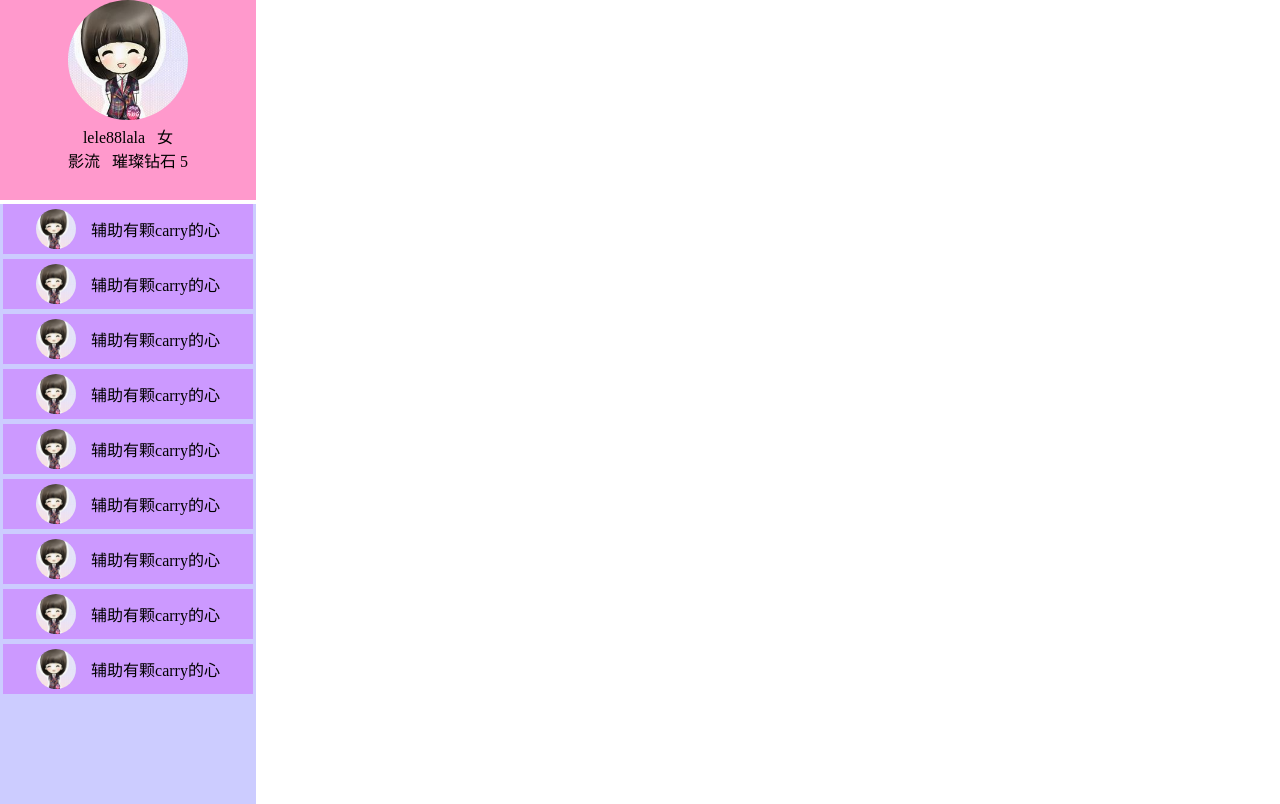
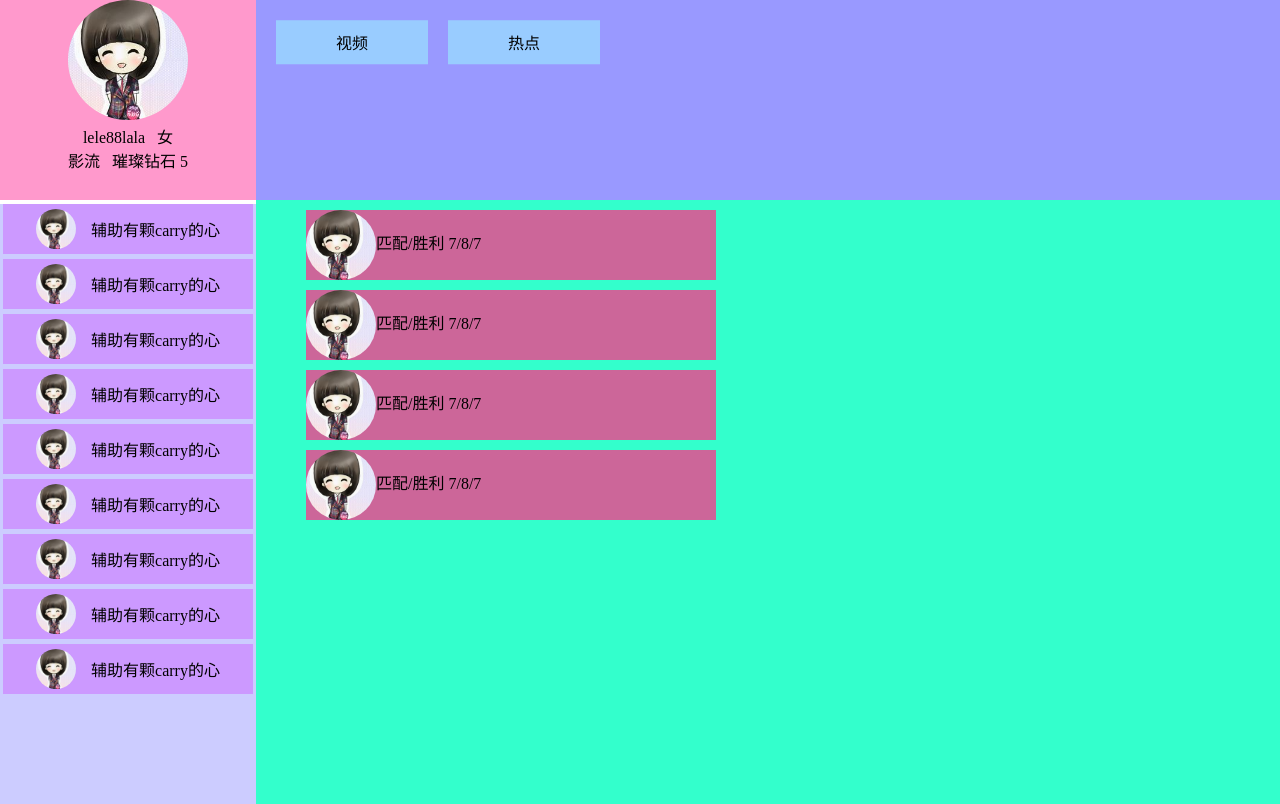
Before and after one commit to lele88lala/react-lol, a React app: page / in a window 1280 px wide. Built offline with nearby package versions, Linux system fonts and the light colour scheme.

Commit message:
update files

```diff
--- a/src/assets/index.html
+++ b/src/assets/index.html
@@ -5,6 +5,6 @@
     <title>React Hello World</title>
   </head>
   <body>
-    <div class="wrapper" id="root"></div>
+    <div id="root"></div>
   </body>
 </html>
--- /dev/null
+++ b/src/components/Main.js
@@ -0,0 +1,44 @@
+import React from 'react';
+import PropTypes from 'prop-types';
+import headPic from '../images/head.jpg';
+
+
+export default class News extends React.Component {
+  constructor() {
+    super();
+    this.state = {
+      //
+    };
+  }
+
+  render() {
+    return (
+      <div className="main-wrapper">
+        <div className="aganist-info">
+          <img src={headPic} alt="" />
+          <span>
+            匹配/胜利   7/8/7
+          </span>
+        </div>
+        <div className="aganist-info">
+          <img src={headPic} alt="" />
+          <span>
+            匹配/胜利   7/8/7
+          </span>
+        </div>
+        <div className="aganist-info">
+          <img src={headPic} alt="" />
+          <span>
+            匹配/胜利   7/8/7
+          </span>
+        </div>
+        <div className="aganist-info">
+          <img src={headPic} alt="" />
+          <span>
+            匹配/胜利   7/8/7
+          </span>
+        </div>
+      </div>
+    );
+  }
+}
--- /dev/null
+++ b/src/components/News.js
@@ -0,0 +1,24 @@
+import React from 'react';
+import PropTypes from 'prop-types';
+
+export default class News extends React.Component {
+  constructor() {
+    super();
+    this.state = {
+      //
+    };
+  }
+
+  render() {
+    return (
+      <div className="news-wrapper">
+        <span>
+          视频
+        </span>
+        <span>
+          热点
+        </span>
+      </div>
+    );
+  }
+}
--- a/src/index.js
+++ b/src/index.js
@@ -17,6 +17,8 @@
 import React from 'react';
 import ReactDOM from 'react-dom';
 import MyInfo from './components/MyInfo';
+import News from './components/News';
+import Main from './components/Main';
 import './styles/main.scss';
 // ReactDOM.render(
 //   <h1>
@@ -25,8 +27,10 @@ import './styles/main.scss';
 //   document.getElementById('root'),
 // );
 ReactDOM.render(
-  <div>
+  <div className="wrapper">
     <MyInfo />
+    <News />
+    <Main />
   </div>,
   document.getElementById('root'),
 );
--- a/src/styles/_nav.scss
+++ b/src/styles/_nav.scss
@@ -6,12 +6,13 @@ div {
     color: black;
 }
 .mine{
-  width:100%;
+  display:inline-block;
+  width:20%;
   height:100vh;
 }
 .my-info {
   background-color:#ff99cc;
-  width:20%;
+  width:100%;
   height:25%;
   text-align: center;
   .head-image{
@@ -21,7 +22,7 @@ div {
   }
 }
 .my-friends{
-  width:20%;
+  width:100%;
   height:75%;
   margin-top:4px;
   background-color:#ccccff;
@@ -45,3 +46,41 @@ div {
     }
   }
 }
+
+// 新闻模块
+.news-wrapper{
+  display:inline-block;
+  background-color:#9999ff;
+  width:80%;
+  height:25vh;
+  vertical-align: top;
+  span{
+    display:inline-block;
+    background: #99ccff;
+    padding:10px 60px;
+    margin-left:20px;
+    transform: translateY(46%);
+  }
+}
+
+// 中央区域
+.main-wrapper{
+  position: absolute;
+  top:25vh;
+  height:75.5vh;
+  left:20%;
+  width:80%;
+  background-color:#33ffcc;
+  .aganist-info{
+    width:40%;
+    background-color:#cc6699;
+    margin-top:10px;
+    margin-left:50px;
+  }
+  img{
+    width:70;
+    height:70px;
+    border-radius: 50%;
+    vertical-align: middle
+  }
+}
--- a/src/styles/main.scss
+++ b/src/styles/main.scss
@@ -5,3 +5,6 @@ body {
   background-color: $color;
   color: white;
 }
+.wrapper{
+  position: relative;
+}
```
